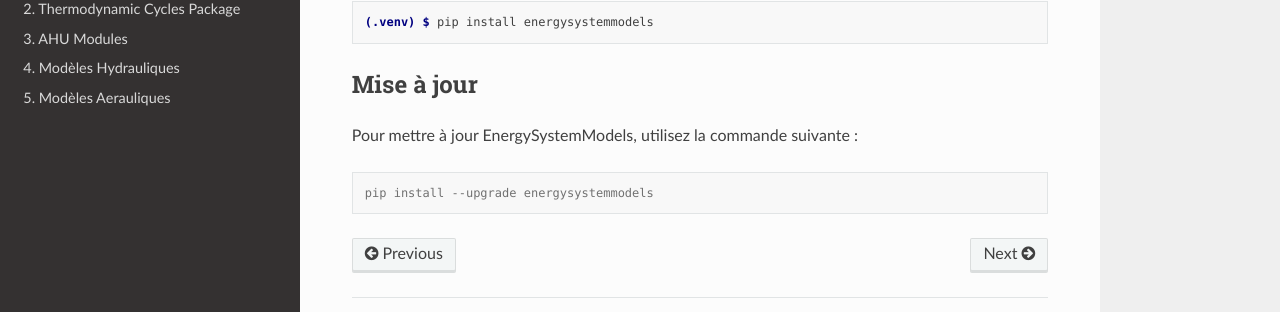
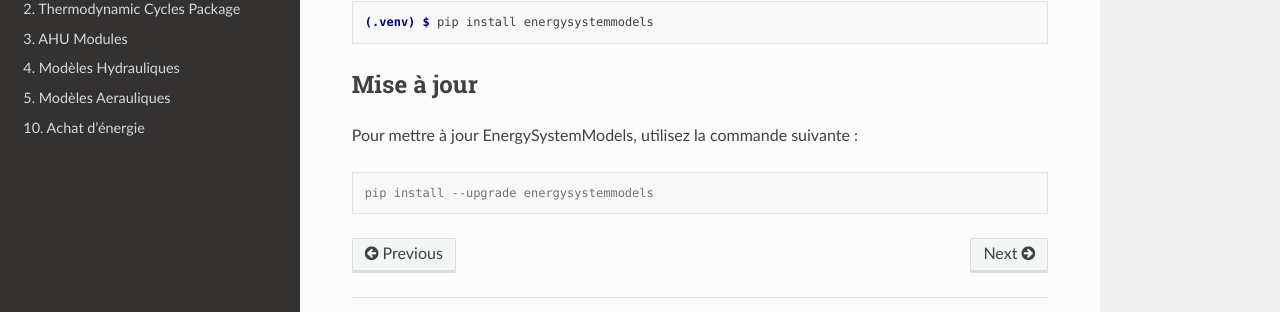
Before and after one commit to ZoheirHADID/EnergySystemModels-fr, a Sphinx documentation site: the page built from docs/source/usage.rst, in a window 1280 px wide. Shown: the part 263-575 px from the top of the page. Built offline with Sphinx 7.4.7 and the Read the Docs theme 3.1.0, drawn with Linux system fonts in a browser that asks for light colours; pages that are not in the unit, such as notebooks, are missing from menus.

Commit message:
010-achat-energie/index

```diff
--- a/docs/source/index.rst
+++ b/docs/source/index.rst
@@ -16,6 +16,7 @@ Afin de mieux comprendre les modèles d’efficacité énergétique présentés
    003-ahu_modules/index
    004-hydraulic/index
    005-aeraulic/index
+   010-achat-energie/index
 
    chiller_example
    weather_data
```
